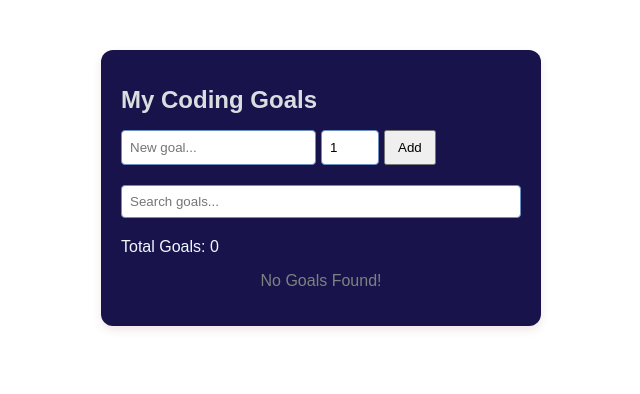
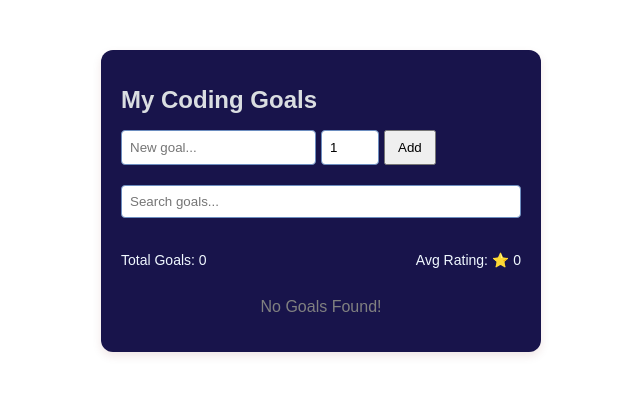
Before and after one commit to temesgen-teka4/VueMastery, a Vue app in the folder vueFirstPro/: page / in a window 1280 px wide. Shown: the top 394 px of the page, without its empty margins (319-959 px from the left). Built offline with nearby package versions, Linux system fonts and the light colour scheme.

Commit message:
Day 10: Added average rating statistics display

```diff
--- a/vueFirstPro/src/App.vue
+++ b/vueFirstPro/src/App.vue
@@ -6,7 +6,7 @@ const goals = ref([])
 const newGoalText = ref('')
 const newGoalRating = ref(1)
 const errorMessage = ref('')
-const searchQuery = ref('') // 1. የፍለጋ ቃል ማከማቻ
+const searchQuery = ref('')
 
 onMounted(() => {
   const savedGoals = localStorage.getItem('goals')
@@ -31,7 +31,6 @@ function addGoal() {
 }
 
 function removeGoal(index) {
-  // ፈልጎ ከማጥፋት አንፃር ትክክለኛው ኢንዴክስ እንዲጠፋ
   const target = filteredGoals.value[index]
   const originalIndex = goals.value.indexOf(target)
   if (originalIndex > -1) {
@@ -41,7 +40,13 @@ function removeGoal(index) {
 
 const totalGoals = computed(() => goals.value.length)
 
-// 2. በጽሁፍ እየፈለገ የሚያመጣ Computed Property
+// አዲስ: የደረጃዎች አማካይ (Average Rating) የሚያሰላ computed
+const averageRating = computed(() => {
+  if (goals.value.length === 0) return 0
+  const sum = goals.value.reduce((acc, goal) => acc + Number(goal.rating), 0)
+  return (sum / goals.value.length).toFixed(1)
+})
+
 const filteredGoals = computed(() => {
   return goals.value.filter(goal =>
     goal.text.toLowerCase().includes(searchQuery.value.toLowerCase())
@@ -59,7 +64,6 @@ const filteredGoals = computed(() => {
       <button @click="addGoal">Add</button>
     </div>
 
-    <!-- የፍለጋ መስመር (Search Input) -->
     <div class="input-group" style="margin-top: 10px;">
       <input v-model="searchQuery" placeholder="Search goals..." style="width: 100%;" />
     </div>
@@ -68,7 +72,11 @@ const filteredGoals = computed(() => {
       {{ errorMessage }}
     </p>
 
-    <p v-else style="color:aliceblue">Total Goals: {{ totalGoals }}</p>
+    <!-- የስታትስቲክስ ማሳያ (Total & Average) -->
+    <div v-else style="display: flex; justify-content: space-between; color: aliceblue; margin-bottom: 15px; font-size: 14px;">
+      <p>Total Goals: {{ totalGoals }}</p>
+      <p>Avg Rating: ⭐ {{ averageRating }}</p>
+    </div>
 
     <ul v-if="filteredGoals.length > 0">
       <GoalItem
```
